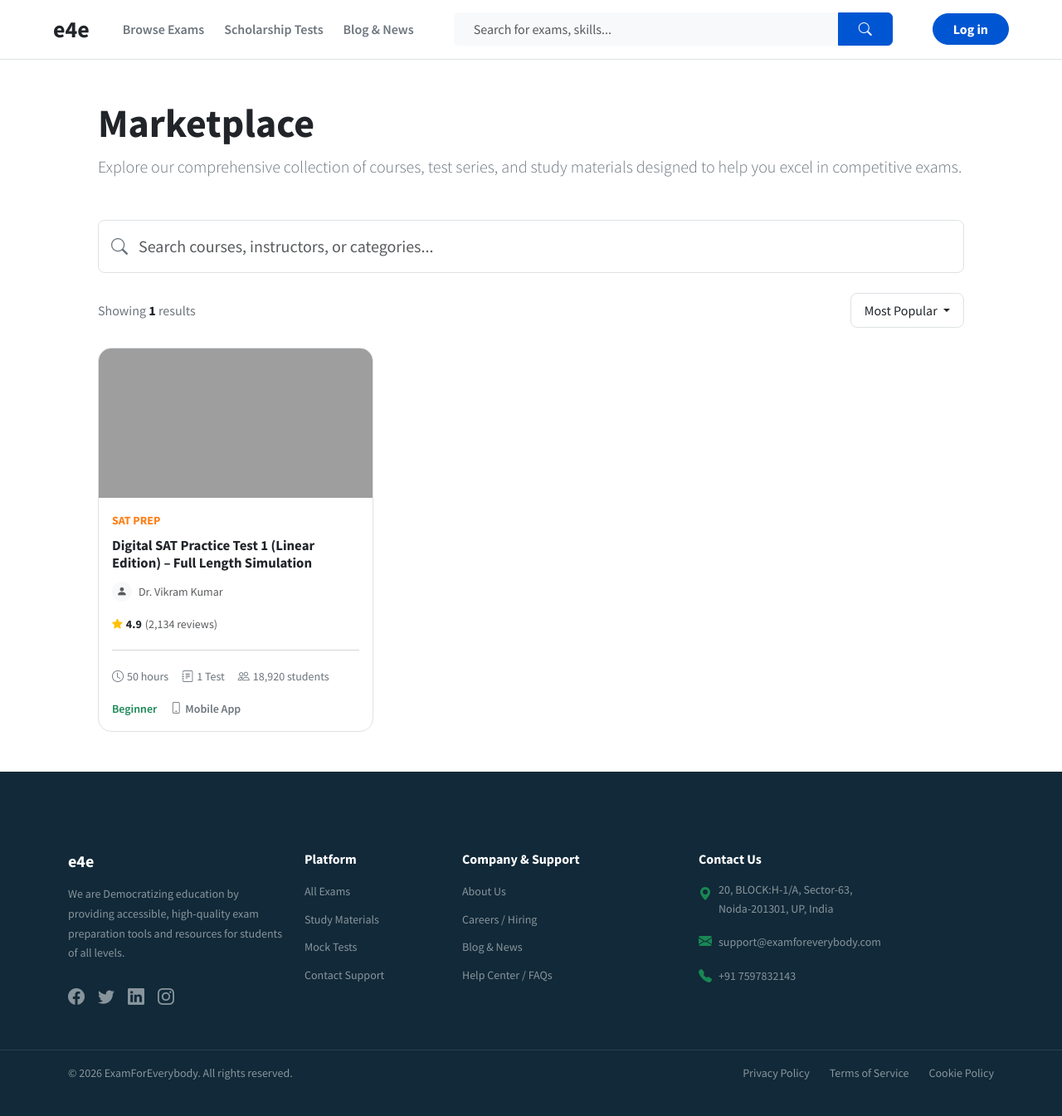
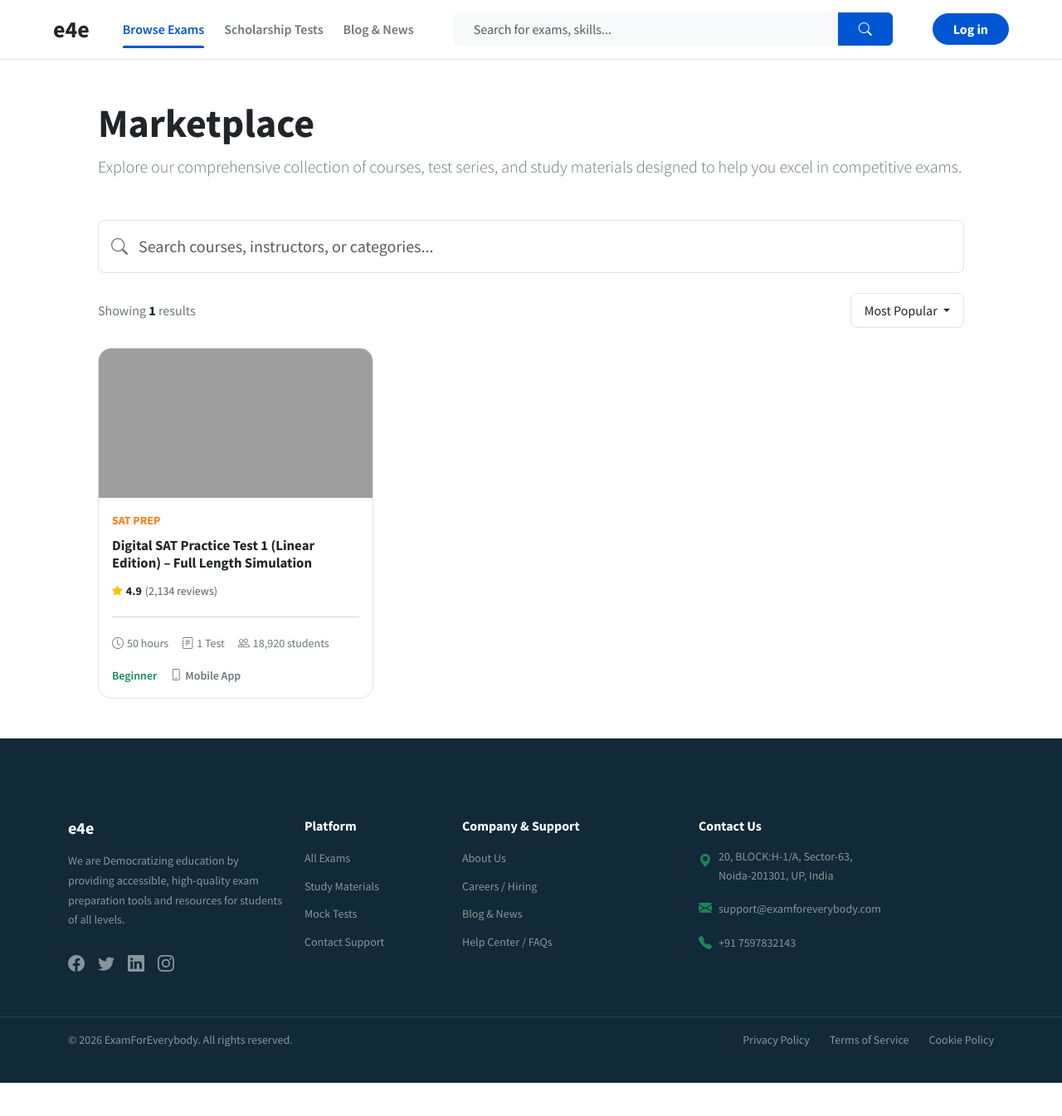
Before and after one commit to examprepindia1-hub/examforeverybody, a Django app: page /marketplace/ in a window 1280 px wide. Shown: the whole page at 83% size. After the commit the page ends 1305 px from the top, so only its background shows below. Run offline with Django 4.2, Linux system fonts and the light colour scheme; data comes from the database, SQL or seed files in the repository; data that the repository does not hold is empty; some libraries are stand-ins or nearby versions; grey boxes are pictures that could not be loaded.

Commit message:
added selected header and removed teacher from the exam

```diff
--- a/static/css/style.css
+++ b/static/css/style.css
@@ -84,6 +84,32 @@ h4,
     background-color: #fff;
     border-color: var(--brand-primary);
     outline: none;
+}
+
+/* Navigation Active State */
+.nav-link-item {
+    position: relative;
+    transition: color 0.2s ease;
+}
+
+.nav-link-item.active {
+    color: var(--brand-primary) !important;
+    font-weight: 700;
+}
+
+.nav-link-item.active::after {
+    content: '';
+    position: absolute;
+    bottom: -10px;
+    left: 0;
+    right: 0;
+    height: 3px;
+    background-color: var(--brand-primary);
+    border-radius: 2px 2px 0 0;
+}
+
+.nav-link-item:hover {
+    color: var(--brand-primary) !important;
 }
 
 /* --- 3. BUTTONS & SEARCH --- */
--- a/templates/base.html
+++ b/templates/base.html
@@ -77,10 +77,14 @@
                 <!-- 1. Links -->
                 <div class="d-flex flex-column flex-lg-row gap-3 gap-lg-4 ms-lg-4 mb-3 mb-lg-0 align-items-lg-center">
                     <a href="{% url 'marketplace:item_list' %}?type=MOCK_TEST"
-                        class="text-secondary text-decoration-none fw-semibold">Browse Exams</a>
+                        class="nav-link-item text-secondary text-decoration-none fw-semibold"
+                        data-nav-section="exams">Browse Exams</a>
                     <a href="{% url 'marketplace:item_list' %}?type=SCHOLARSHIP_TEST"
-                        class="text-secondary text-decoration-none fw-semibold">Scholarship Tests</a>
-                    <a href="{% url 'blog:post_list' %}" class="text-secondary text-decoration-none fw-semibold">Blog &
+                        class="nav-link-item text-secondary text-decoration-none fw-semibold"
+                        data-nav-section="scholarship">Scholarship Tests</a>
+                    <a href="{% url 'blog:post_list' %}"
+                        class="nav-link-item text-secondary text-decoration-none fw-semibold"
+                        data-nav-section="blog">Blog &
                         News</a>
                 </div>
 
@@ -98,7 +102,9 @@
                 <!-- 3. User Actions -->
                 <div class="d-flex align-items-center gap-3 ms-auto ms-lg-0">
                     {% if user.is_authenticated %}
-                    <a href="{% url 'dashboard' %}" class="text-secondary text-decoration-none fw-semibold px-2">My
+                    <a href="{% url 'dashboard' %}"
+                        class="nav-link-item text-secondary text-decoration-none fw-semibold px-2"
+                        data-nav-section="dashboard">My
                         Dashboard</a>
                     <div class="dropdown">
                         <a href="#" class="d-flex align-items-center text-decoration-none" data-bs-toggle="dropdown">
@@ -384,6 +390,37 @@
             });
         });
     </script>
+    <script>
+        // Navigation Active State Detection
+        document.addEventListener('DOMContentLoaded', function () {
+            const navLinks = document.querySelectorAll('.nav-link-item');
+            const currentPath = window.location.pathname;
+            const currentSearch = window.location.search;
+
+            navLinks.forEach(link => {
+                const section = link.getAttribute('data-nav-section');
+                let isActive = false;
+
+                // Check if this link should be active based on current URL
+                if (section === 'exams' && (currentPath.includes('/marketplace') && currentSearch.includes('type=MOCK_TEST'))) {
+                    isActive = true;
+                } else if (section === 'scholarship' && (currentPath.includes('/marketplace') && currentSearch.includes('type=SCHOLARSHIP_TEST'))) {
+                    isActive = true;
+                } else if (section === 'blog' && currentPath.includes('/blog')) {
+                    isActive = true;
+                } else if (section === 'dashboard' && currentPath.includes('/dashboard')) {
+                    isActive = true;
+                } else if (section === 'exams' && currentPath.includes('/marketplace') && !currentSearch.includes('type=SCHOLARSHIP_TEST')) {
+                    // Default marketplace to exams if no specific type
+                    isActive = true;
+                }
+
+                if (isActive) {
+                    link.classList.add('active');
+                }
+            });
+        });
+    </script>
 </body>
 
 </html>
--- a/templates/marketplace/item_list.html
+++ b/templates/marketplace/item_list.html
@@ -105,26 +105,6 @@
                                     <a href="{{ item.get_absolute_url }}"
                                         class="text-decoration-none text-dark stretched-link">{{ item.title }}</a>
                                 </h5>
-
-                                <!-- Instructor -->
-                                <div class="d-flex align-items-center gap-2 mb-2">
-                                    <div class="rounded-circle bg-light d-flex align-items-center justify-content-center overflow-hidden"
-                                        style="width: 24px; height: 24px;">
-                                        {% if item.instructor and item.instructor.avatar %}
-                                        <img src="{{ item.instructor.avatar.url }}"
-                                            class="w-100 h-100 object-fit-cover">
-                                        {% else %}
-                                        <i class="bi bi-person-fill text-muted" style="font-size: 0.8rem;"></i>
-                                        {% endif %}
-                                    </div>
-                                    <span class="text-muted small">
-                                        {% if item.instructor %}
-                                        {{ item.instructor.first_name }} {{ item.instructor.last_name }}
-                                        {% else %}
-                                        Dr. Vikram Kumar
-                                        {% endif %}
-                                    </span>
-                                </div>
 
                                 <!-- Rating -->
                                 <div class="d-flex align-items-center gap-1 mb-2">
```
